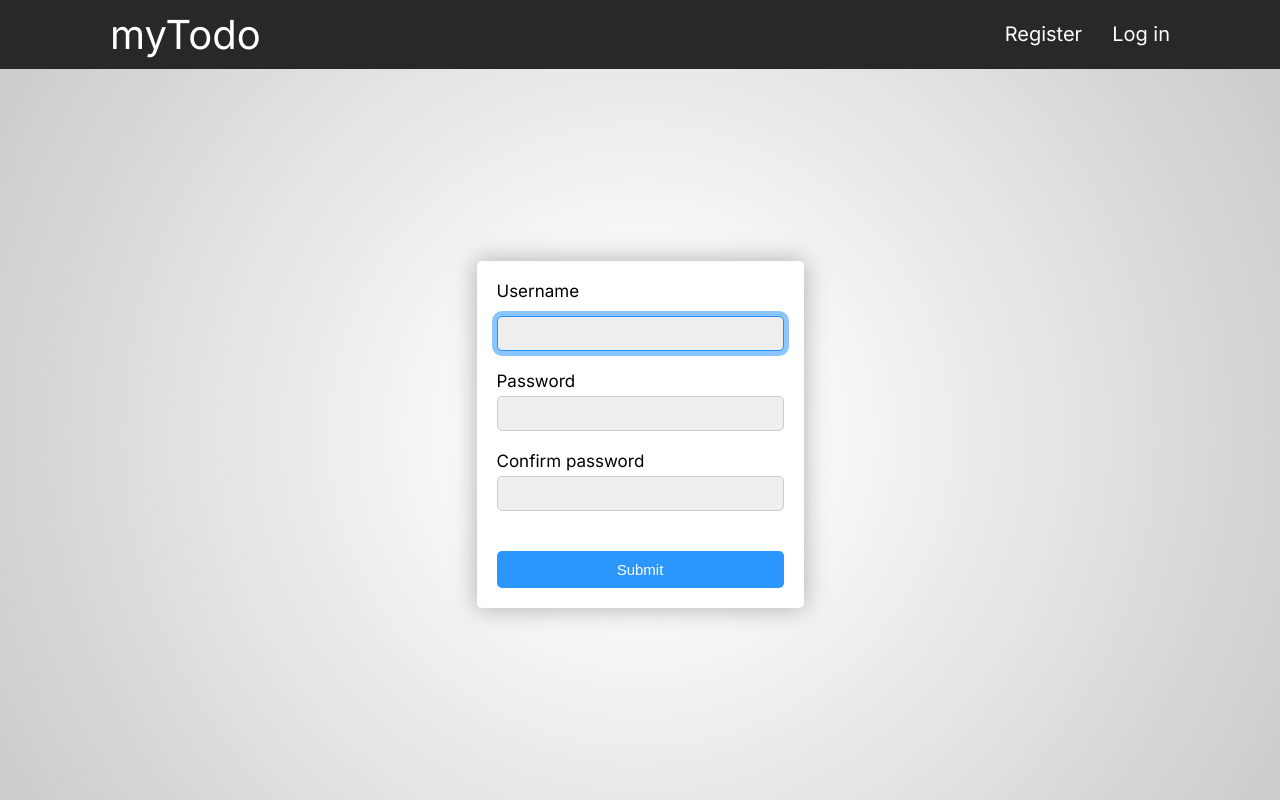
After one commit to mohammad-alj/myTodo, a Flask app: page /register in a window 1280 px wide. The commit adds this page. Run offline with Flask 3, Linux system fonts and the light colour scheme.

Commit message:
Create the register page.

```diff
--- a/app.py
+++ b/app.py
@@ -2,10 +2,18 @@ from flask import Flask, render_template
 
 app = Flask(__name__)
 
+logged_in = False
+
 
 @app.route("/")
 def index():
-    return render_template("index.html", is_logged_in=False)
+    return render_template("index.html", is_logged_in=logged_in)
 
 
-app.run(debug=True)
+@app.route("/register", methods=["GET", "POST"])
+def register():
+    return render_template("register.html", is_logged_in=logged_in)
+
+
+if __name__ == "__main__":
+    app.run(debug=True)
--- /dev/null
+++ b/static/form.css
@@ -0,0 +1,45 @@
+main {
+	display: flex;
+	justify-content: center;
+	align-items: center;
+}
+
+.form {
+	background: white;
+	width: fit-content;
+	padding: 2rem;
+	border-radius: 5px;
+	box-shadow: 0 0 25px rgba(0, 0, 0, 0.3);
+	display: flex;
+	flex-direction: column;
+}
+
+.form-group {
+	display: flex;
+	flex-direction: column;
+	margin-bottom: 2rem;
+}
+
+.form__label {
+	font-size: 1.7rem;
+	margin-bottom: 5px;
+}
+
+.form__input {
+	font-size: 2rem;
+	padding: 5px 10px;
+	border-radius: 5px;
+	outline: none;
+	border: 1px solid #ccc;
+	background: #eee;
+}
+
+.form__input:focus {
+	border: 1px solid dodgerblue;
+	margin-top: 10px;
+	box-shadow: 0 0 0 5px rgb(139, 197, 255);
+}
+
+button[type='submit'] {
+	margin-top: 2rem;
+}
--- a/static/index.css
+++ b/static/index.css
@@ -4,10 +4,11 @@
 	margin: 0;
 	padding: 0;
 	box-sizing: border-box;
+	transition: all 0.15s;
 }
 
 :root {
-	--color-primary: rgb(19, 56, 130);
+	--color-primary: rgb(44, 150, 255);
 	--color-secondary: rgb(125, 125, 251);
 }
 
@@ -21,6 +22,12 @@ body {
 	margin: 0;
 }
 
+main {
+	height: calc(100vh - 69px);
+	background: rgb(255, 255, 255);
+	background: radial-gradient(circle, rgba(255, 255, 255, 1) 12%, rgba(204, 204, 204, 1) 98%);
+}
+
 .container {
 	width: 100%;
 	padding: 0 10rem;
@@ -31,3 +38,23 @@ body {
 		padding: 0 10px;
 	}
 }
+
+.btn {
+	padding: 10px 15px;
+	font-size: 1.5rem;
+	border-radius: 5px;
+	width: calc(fit-content + 5px);
+	border: 0;
+	cursor: pointer;
+	outline: none;
+}
+
+.btn--primary {
+	color: #fff;
+	background: var(--color-primary);
+}
+
+.btn--primary:hover,
+.btn--primary:focus {
+	background-color: rgb(112, 183, 255);
+}
--- /dev/null
+++ b/templates/register.html
@@ -0,0 +1,44 @@
+{% extends 'layout.html' %} {% block title %} Register {% endblock %} {% block css %}
+<link rel="stylesheet" href="../static/form.css" />
+{% endblock %} {% block main %}
+<form action="/register" method="post" class="form">
+	<div class="form-group">
+		<label class="form__label" for="username">Username</label>
+		<input
+			class="form__input"
+			type="text"
+			id="username"
+			autocomplete="off"
+			autofocus
+			name="username"
+			minlength="5"
+		/>
+	</div>
+	<div class="form-group">
+		<label class="form__label" for="password">Password</label>
+		<input
+			class="form__input"
+			type="password"
+			id="password"
+			autocomplete="off"
+			autofocus
+			name="password"
+			minlength="5"
+		/>
+	</div>
+	<div class="form-group">
+		<label class="form__label" for="confirm-password">Confirm password</label>
+		<input
+			class="form__input"
+			type="password"
+			id="confirm-password"
+			autocomplete="off"
+			autofocus
+			name="confirm-password"
+			minlength="5"
+		/>
+	</div>
+	<button class="btn btn--primary" type="submit" id="submit">Submit</button>
+</form>
+
+{% endblock %}
```
